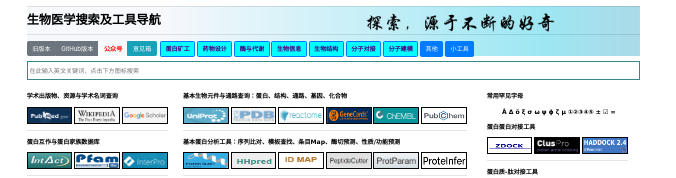
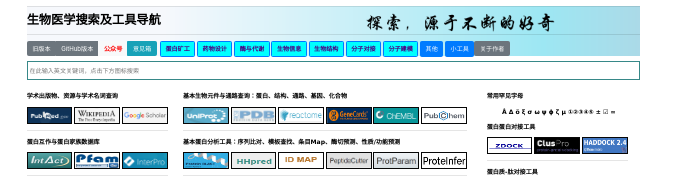
Before and after one commit to Wang-Lin-boop/Biodb-Search, a plain HTML site: page index.html in a window 1280 px wide. Shown: the top 178 px of the page, without its empty margins (0-676 px from the left). Drawn offline with Linux system fonts and the light colour scheme.

Commit message:
Add files via upload

```diff
--- a/index.html
+++ b/index.html
@@ -98,6 +98,9 @@
 				<button class="bili" onClick="loadcard(model);dilibili(this);resize()">分子建模</button>
 				<button class="dili" onClick="loadcard(other);loadcard(othertools);dilibili(this);resize()">其他</button>
 				<button class="dili" onClick="loadcard(tool);dilibili(this);resize()">小工具</button>
+			</div>
+			<div class="btn-group mr-2" style="height:40px;float:left;">
+				<button class="btn btn-secondary" onClick="window.location.href ='https://wang-lin-boop.github.io/WangLin/'">关于作者</button>
 			</div>
 		</div><!--网页头部基本选项卡+可切换选项卡-->
 	</div><!--网页头部-->
```
